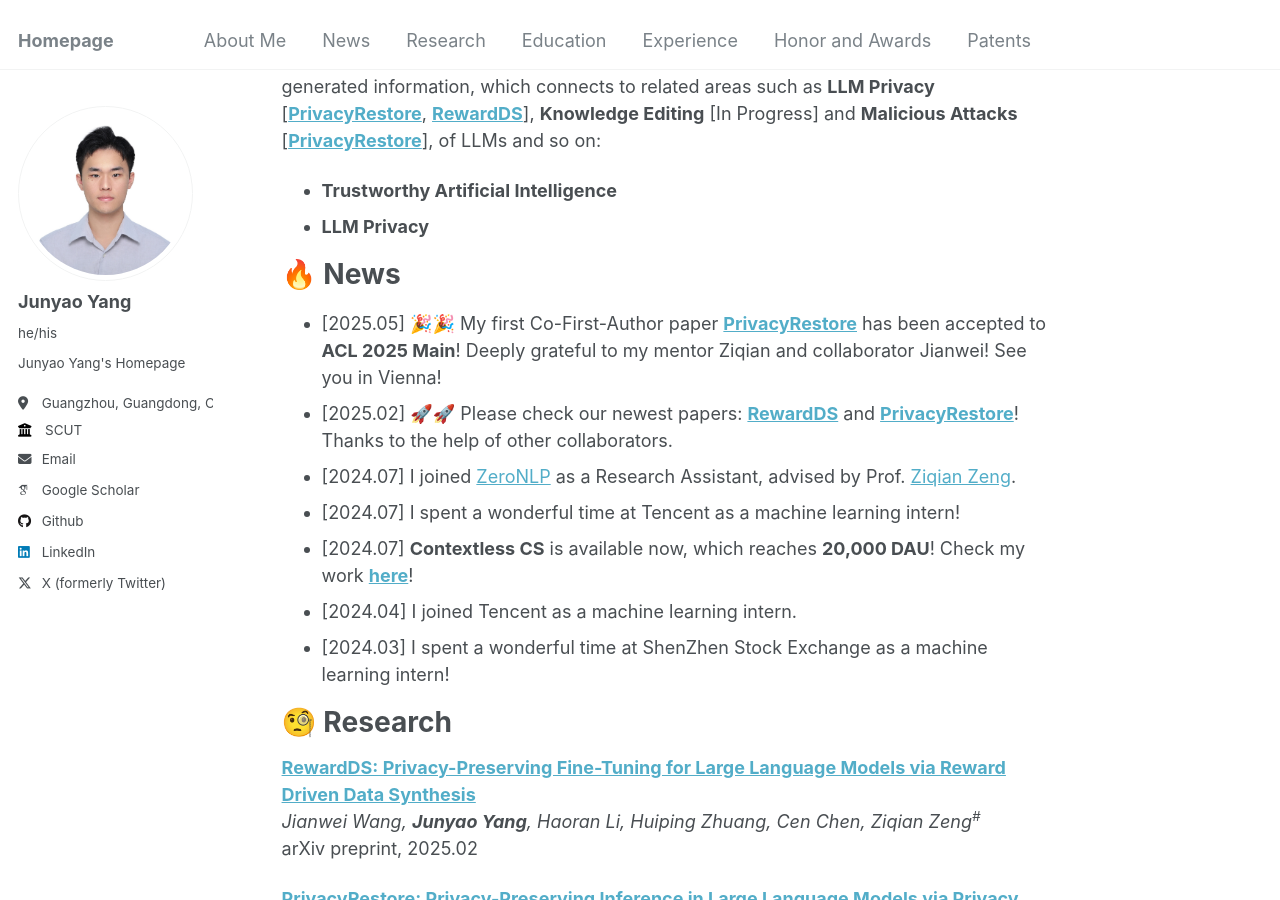
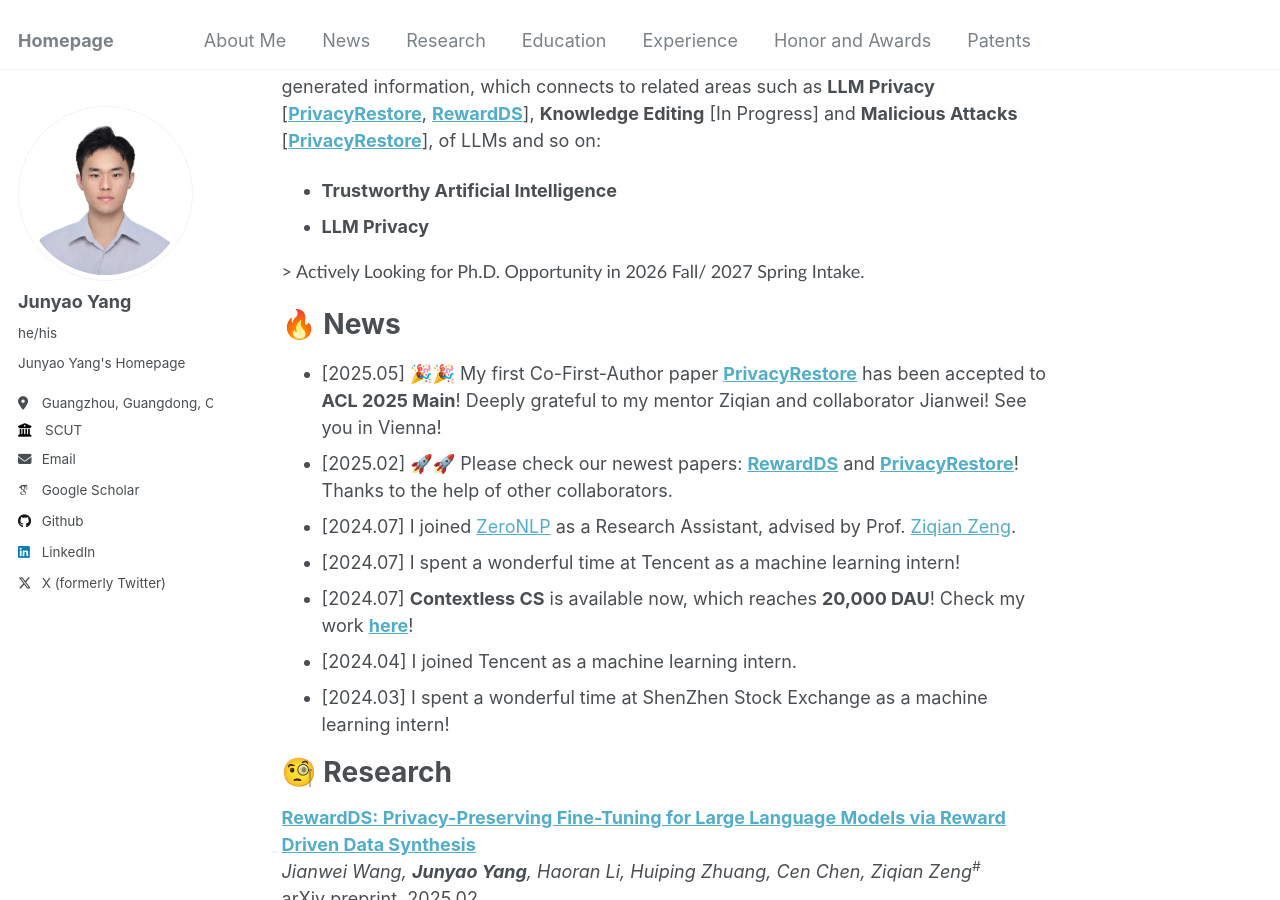
Before and after one commit to jyyang26/jyyang26.github.io, a Jekyll site: the page built from _pages/about.md, in a window 1280 px wide and 900 px high, scrolled down 315 px. Built offline with Jekyll 4.4.1, drawn with Linux system fonts in a browser that asks for light colours; some web fonts are replaced.

Commit message:
Update about.md

```diff
--- a/_pages/about.md
+++ b/_pages/about.md
@@ -13,6 +13,9 @@ My research story revolves around **the Underlying Principles and Understanding
 
 - **Trustworthy Artificial Intelligence**
 - **LLM Privacy**
+
+<span style="font-family: 'Calibri', sans-serif;">> Actively Looking for Ph.D. Opportunity in 2026 Fall/ 2027 Spring Intake.</span>
+
 
 <!-- - [2025.02] **RewardDS** is available now! Check our work **[here](https://arxiv.org/abs/2502.18517)**! -->
 <!-- - [2024.10] **PrivactRestore** is available now! Check our work **[here](https://arxiv.org/abs/2406.01394)**! -->
```
